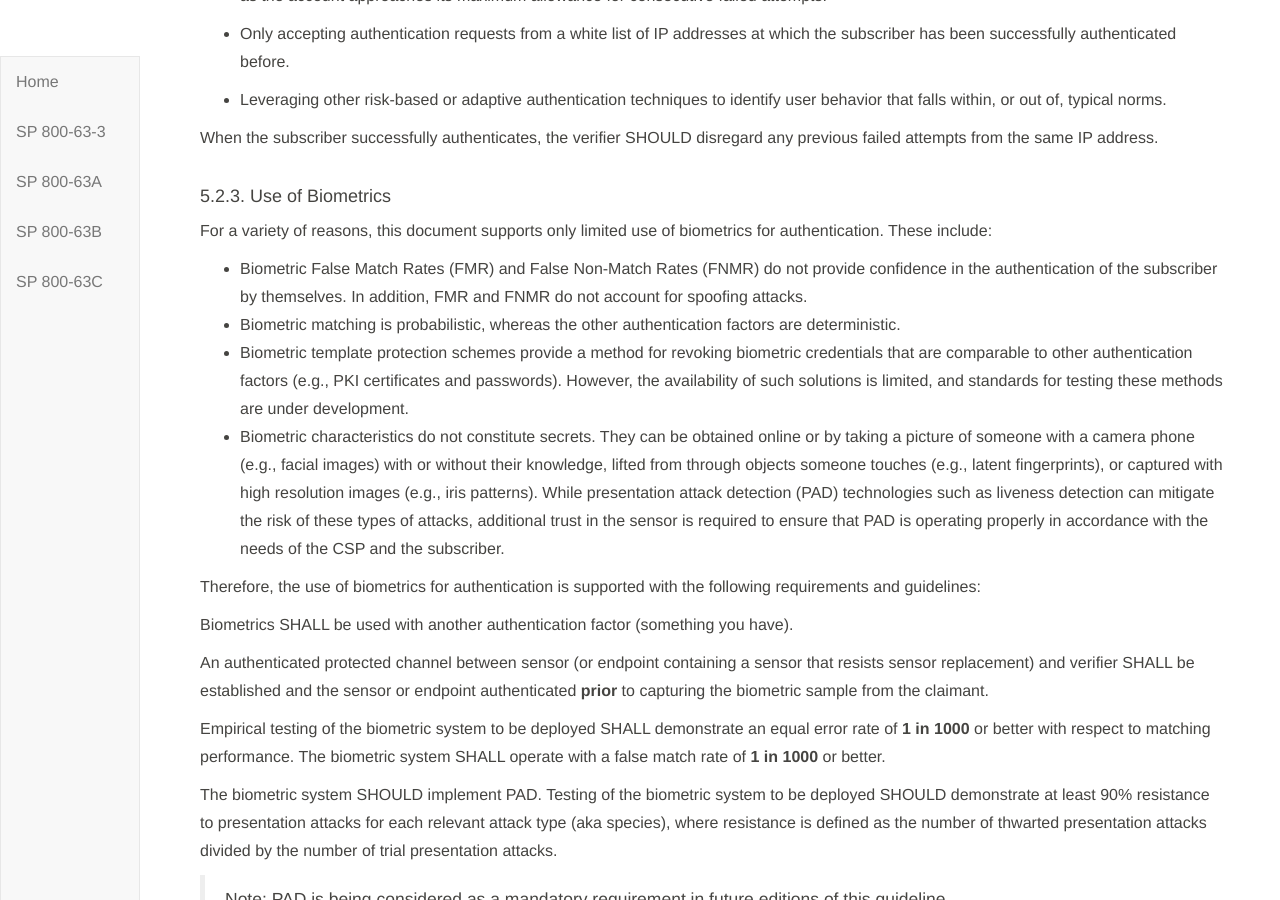
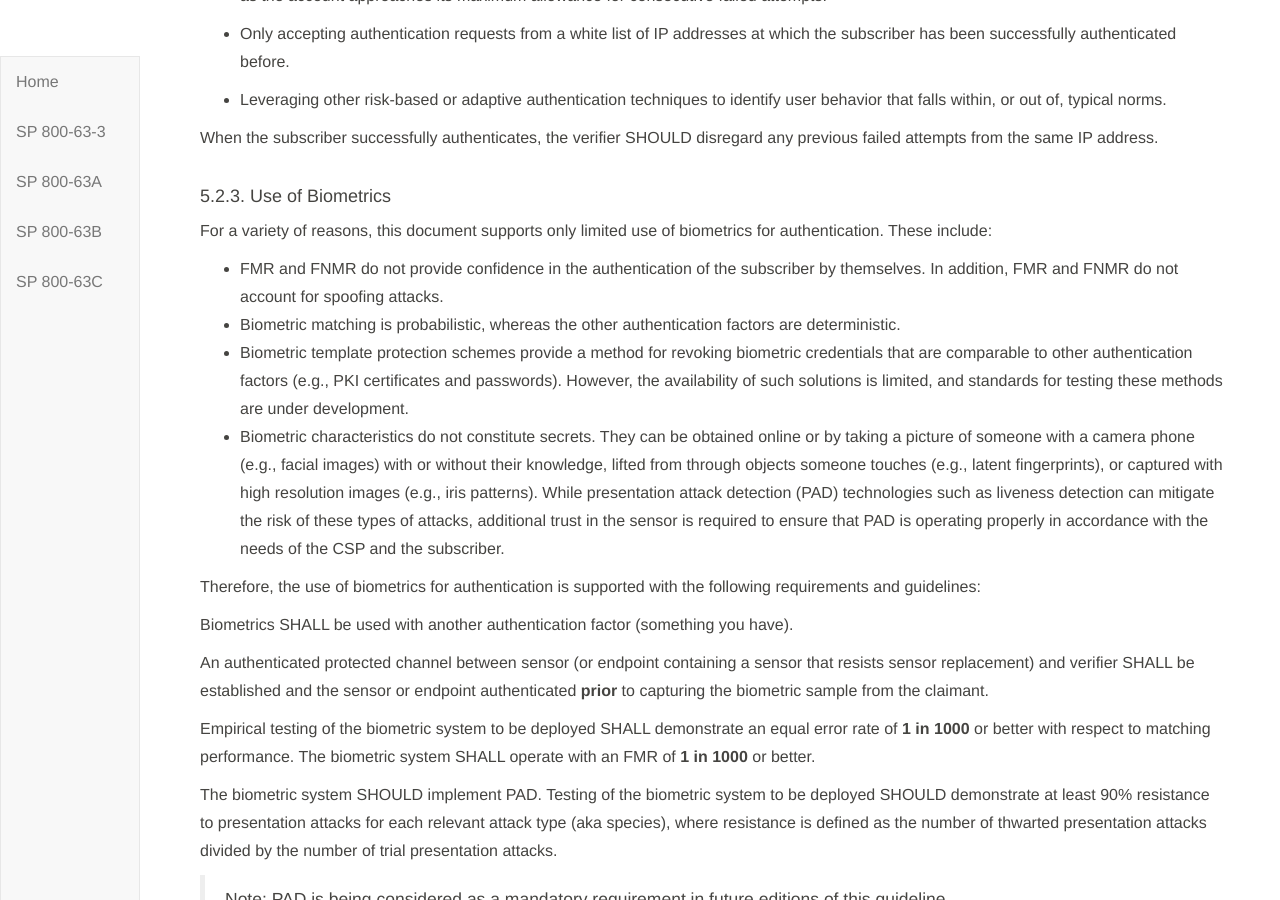
Before and after one commit to usnistgov/800-63-3, a Jekyll site: the page built from sp800-63b/sec5_authenticators.md, in a window 1280 px wide and 900 px high, scrolled down 10633 px. Built offline with Jekyll 4.4.1, drawn with Linux system fonts in a browser that asks for light colours; our own code applies the rules of GitHub Pages for plain Markdown files.

Commit message:
Update sec5_authenticators.md

```diff
--- a/sp800-63b/sec5_authenticators.md
+++ b/sp800-63b/sec5_authenticators.md
@@ -335,7 +335,7 @@
 
 For a variety of reasons, this document supports only limited use of biometrics for authentication. These include:
 
-- Biometric False Match Rates (FMR) and False Non-Match Rates (FNMR) do not provide confidence in the authentication of the subscriber by themselves. In addition, FMR and FNMR do not account for spoofing attacks.
+- FMR and FNMR do not provide confidence in the authentication of the subscriber by themselves. In addition, FMR and FNMR do not account for spoofing attacks.
 - Biometric matching is probabilistic, whereas the other authentication factors are deterministic.
 - Biometric template protection schemes provide a method for revoking biometric credentials that are comparable to other authentication factors (e.g., PKI certificates and passwords). However, the availability of such solutions is limited, and standards for testing these methods are under development.
 - Biometric characteristics do not constitute secrets.  They can be obtained online or by taking a picture of someone with a camera phone (e.g., facial images) with or without their knowledge, lifted from through objects someone touches (e.g., latent fingerprints), or captured with high resolution images (e.g., iris patterns). While presentation attack detection (PAD) technologies such as liveness detection can mitigate the risk of these types of attacks, additional trust in the sensor is required to ensure that PAD is operating properly in accordance with the needs of the CSP and the subscriber.
@@ -346,7 +346,7 @@
 
 An authenticated protected channel between sensor (or endpoint containing a sensor that resists sensor replacement) and verifier SHALL be established and the sensor or endpoint authenticated **prior** to capturing the biometric sample from the claimant.
 
-Empirical testing of the biometric system to be deployed SHALL demonstrate an equal error rate of **1 in 1000** or better with respect to matching performance. The biometric system SHALL operate with a false match rate of **1 in 1000** or better.
+Empirical testing of the biometric system to be deployed SHALL demonstrate an equal error rate of **1 in 1000** or better with respect to matching performance. The biometric system SHALL operate with an FMR of **1 in 1000** or better.
 
 The biometric system SHOULD implement PAD. Testing of the biometric system to be deployed SHOULD demonstrate at least 90% resistance to presentation attacks for each relevant attack type (aka species), where resistance is defined as the number of thwarted presentation attacks divided by the number of trial presentation attacks.
 
```
